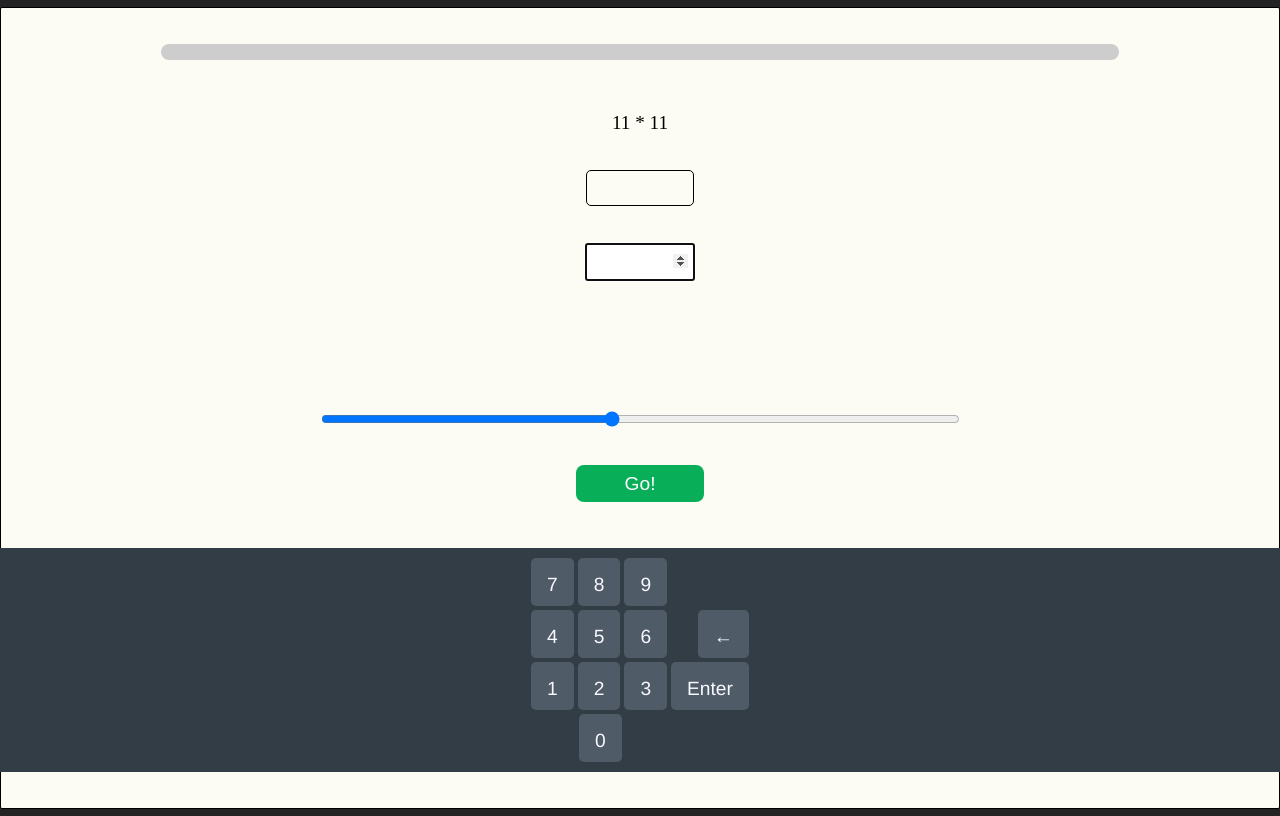
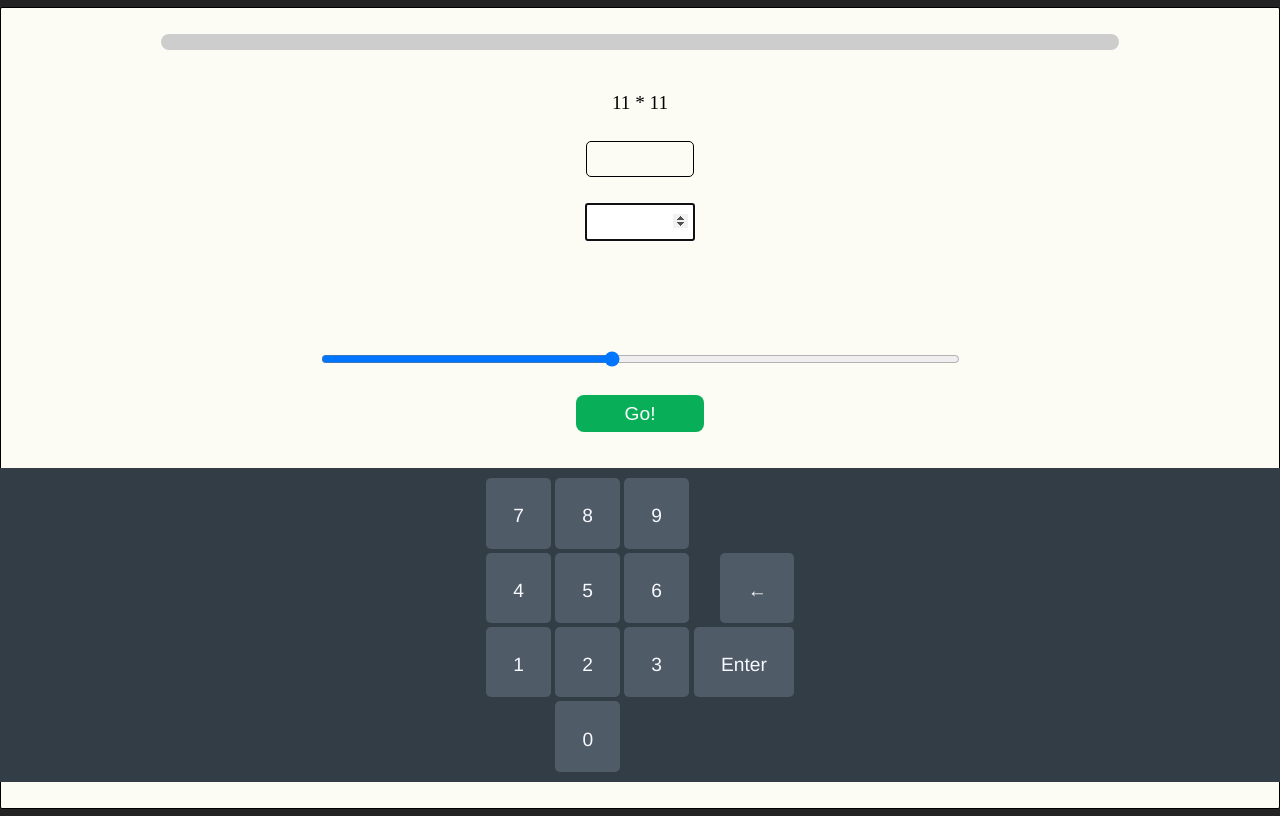
Before and after one commit to mustermaxs/FH-Trainer2, a plain HTML site: page index.html in a window 1280 px wide. Drawn offline with Linux system fonts and the light colour scheme.

Commit message:
adjusted virtual keyboard layout

```diff
--- a/index.html
+++ b/index.html
@@ -166,9 +166,9 @@ user-select: none; /* Standard */
             display: block;
             float: left;
             margin: 2px 2px 2px;
-            width: fit-content;
+            width: 1;
             height: 1rem;
-            padding: 1rem;
+            padding: 1.7rem;
             border-radius: 5px;
             /* border: 1px solid #858585; */
             user-select: none;
@@ -176,14 +176,18 @@ user-select: none; /* Standard */
             background: #4f5b67;
             color: ghostwhite;
         }
+        .invisiblebtn {
+            margin-right: 13px !important;
+            background-color: transparent !important;
+
+        }
 
         .keyboardrow span.pressed {
             animation-name: btnpressed;
         }
 
         .keyboardrow:last-child {
-            left: 3rem;
-            position: relative;
+
         }
         .vkeyboardWrapperLeft{
             grid-column: 1;
@@ -238,7 +242,9 @@ user-select: none; /* Standard */
 
                     </div>
                     <div class="keyboardrow">
+                        <span class="invisiblebtn">  </span>
                         <span data-key="0">0</span>
+                        <span class="invisiblebtn">  </span>
                     </div>
                 </div>
 
@@ -461,7 +467,7 @@ user-select: none; /* Standard */
         return Math.floor(Math.random() * (max - min + 1)) + min;
     }
     function vKeyBoard() {
-        const vKeys = document.querySelectorAll(".keyboardrow span");
+        const vKeys = document.querySelectorAll(".keyboardrow span[data-key]");
         vKeys.forEach((key) => {
             key.addEventListener(evType.click, (ev) => {
                 var keyPressed = ev.target.dataset.key;
```
